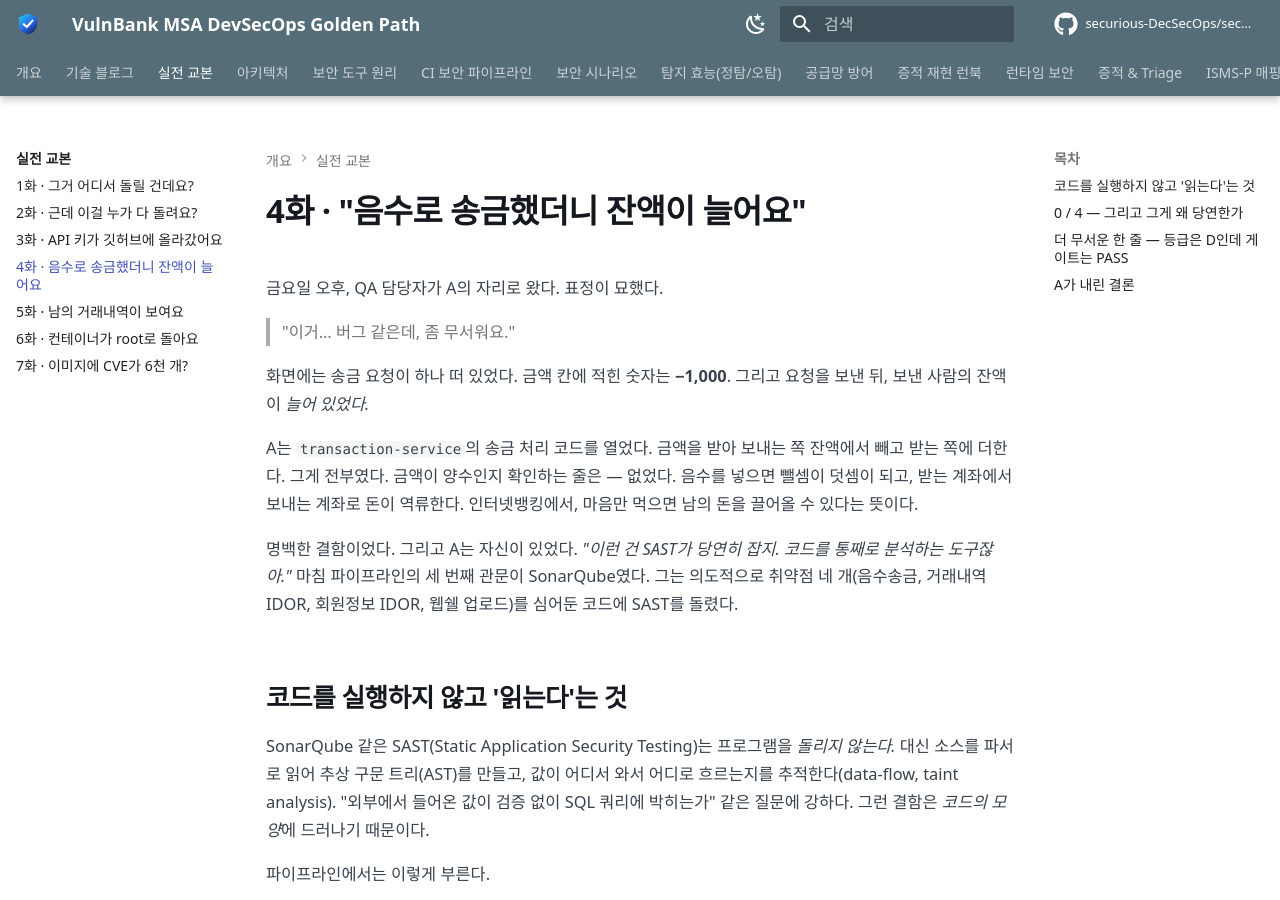
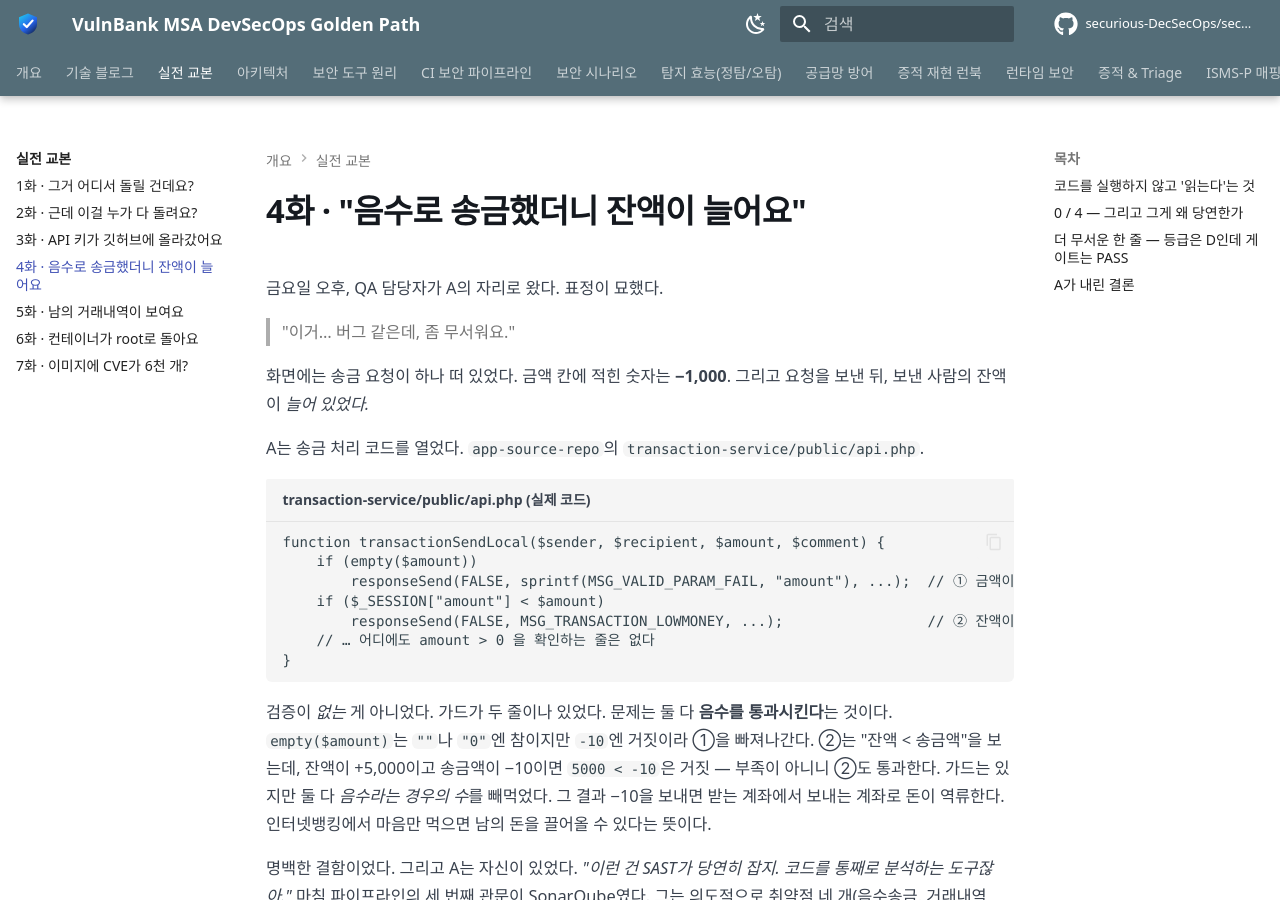
Before and after one commit to securious-DecSecOps/secubank-docs, an MkDocs documentation site: the page built from docs/textbook/04-sast.md, in a window 1280 px wide and 900 px high. Built offline with MkDocs 1.6.1 and Material for MkDocs 9.7.7, drawn with Linux system fonts in a browser that asks for light colours; some web fonts are replaced; comment, search, counter and statistics services are not loaded; some of the changed text lies outside the part shown.

Commit message:
교본 4화 보강: 실제 취약코드(empty·잔액 가드가 음수를 통과)+라이브 SonarQube 실측 증거(security_rating 4.0=D, alert_status OK, 게이트 new_* 조건)로 캡처·증거·코드설명 강화

````diff
--- a/docs/textbook/04-sast.md
+++ b/docs/textbook/04-sast.md
@@ -10,7 +10,19 @@
 
 화면에는 송금 요청이 하나 떠 있었다. 금액 칸에 적힌 숫자는 **−1,000**. 그리고 요청을 보낸 뒤, 보낸 사람의 잔액이 *늘어 있었다.*
 
-A는 `transaction-service`의 송금 처리 코드를 열었다. 금액을 받아 보내는 쪽 잔액에서 빼고 받는 쪽에 더한다. 그게 전부였다. 금액이 양수인지 확인하는 줄은 — 없었다. 음수를 넣으면 뺄셈이 덧셈이 되고, 받는 계좌에서 보내는 계좌로 돈이 역류한다. 인터넷뱅킹에서, 마음만 먹으면 남의 돈을 끌어올 수 있다는 뜻이다.
+A는 송금 처리 코드를 열었다. `app-source-repo`의 `transaction-service/public/api.php`.
+
+```php title="transaction-service/public/api.php (실제 코드)"
+function transactionSendLocal($sender, $recipient, $amount, $comment) {
+    if (empty($amount))
+        responseSend(FALSE, sprintf(MSG_VALID_PARAM_FAIL, "amount"), ...);  // ① 금액이 '비었나'만 본다
+    if ($_SESSION["amount"] < $amount)
+        responseSend(FALSE, MSG_TRANSACTION_LOWMONEY, ...);                 // ② 잔액이 '부족한가'만 본다
+    // … 어디에도 amount > 0 을 확인하는 줄은 없다
+}
+```
+
+검증이 *없는* 게 아니었다. 가드가 두 줄이나 있었다. 문제는 둘 다 **음수를 통과시킨다**는 것이다. `empty($amount)`는 `""`나 `"0"`엔 참이지만 `-10`엔 거짓이라 ①을 빠져나간다. ②는 "잔액 < 송금액"을 보는데, 잔액이 +5,000이고 송금액이 −10이면 `5000 < -10`은 거짓 — 부족이 아니니 ②도 통과한다. 가드는 있지만 둘 다 *음수라는 경우의 수*를 빼먹었다. 그 결과 −10을 보내면 받는 계좌에서 보내는 계좌로 돈이 역류한다. 인터넷뱅킹에서 마음만 먹으면 남의 돈을 끌어올 수 있다는 뜻이다.
 
 명백한 결함이었다. 그리고 A는 자신이 있었다. *"이런 건 SAST가 당연히 잡지. 코드를 통째로 분석하는 도구잖아."* 마침 파이프라인의 세 번째 관문이 SonarQube였다. 그는 의도적으로 취약점 네 개(음수송금, 거래내역 IDOR, 회원정보 IDOR, 웹쉘 업로드)를 심어둔 코드에 SAST를 돌렸다.
 
@@ -49,7 +61,25 @@
 
 A는 이게 0/4보다 더 무서웠다. *어떻게 D인데 통과지?*
 
-SonarQube의 기본 Quality Gate는 *전체 코드*가 아니라 **새로 바뀐 코드(New Code)**의 등급(`new_security_rating`)을 본다. "이번 변경이 새 위험을 들였는가"를 묻는 것이다. 기존 코드가 아무리 D여도, 이번 커밋이 깨끗하면 게이트는 초록불을 켠다. 사실 합리적인 설계다 — 매번 전체를 막으면 레거시를 떠안은 팀은 아무것도 배포하지 못하니까.
+지어낸 이야기가 아니다. 지금도 살아있는 SonarQube 서버에 물어보면 그대로 나온다.
+
+```json title="SonarQube API 실측 — /api/measures/component (lastAnalysis 2026-05-28)"
+"security_rating":   "4.0",   // 4.0 = 등급 D  (1.0=A … 5.0=E)
+"vulnerabilities":   "2",     // SAST가 실제로 잡은 것 = TLS·암호 결함 2건
+"security_hotspots": "45",
+"ncloc":             "9319",
+"alert_status":      "OK"     // ← Quality Gate = PASS
+```
+
+```json title="/api/qualitygates/project_status — 게이트가 '무엇을' 봤나"
+"conditions": [
+  { "metricKey": "new_security_rating",      "status": "OK", "errorThreshold": "1", "actualValue": "1" },
+  { "metricKey": "new_reliability_rating",   "status": "OK", ... },
+  { "metricKey": "new_maintainability_rating","status": "OK", ... }
+]   // 조건이 전부 new_* — '신규 코드'만 평가했다는 실측 증거
+```
+
+보안등급은 `4.0`(D), 그런데 `alert_status`는 `OK`(통과). 그리고 게이트가 본 조건은 전부 `new_*`다. SonarQube의 기본 Quality Gate는 *전체 코드*가 아니라 **새로 바뀐 코드(New Code)**의 등급(`new_security_rating`)을 본다. "이번 변경이 새 위험을 들였는가"를 묻는 것이다. 기존 코드가 아무리 D여도, 이번 커밋이 깨끗하면 게이트는 초록불을 켠다. 사실 합리적인 설계다 — 매번 전체를 막으면 레거시를 떠안은 팀은 아무것도 배포하지 못하니까.
 
 하지만 그 합리성이 함정이 된다. "게이트 PASS"라는 글자를 본 사람이 그걸 "안전하다"로 읽는 순간, 보안등급 D짜리 코드가 통과해버린다. 그리고 이건 도구의 버그가 아니라 **정책의 선택**이다. 게이트가 전체를 볼지 신규만 볼지, CRITICAL 임계값을 0으로 둘지 3으로 둘지 — 그 숫자 하나하나가 조직이 받아들이기로 한 위험의 크기다.
 
````
